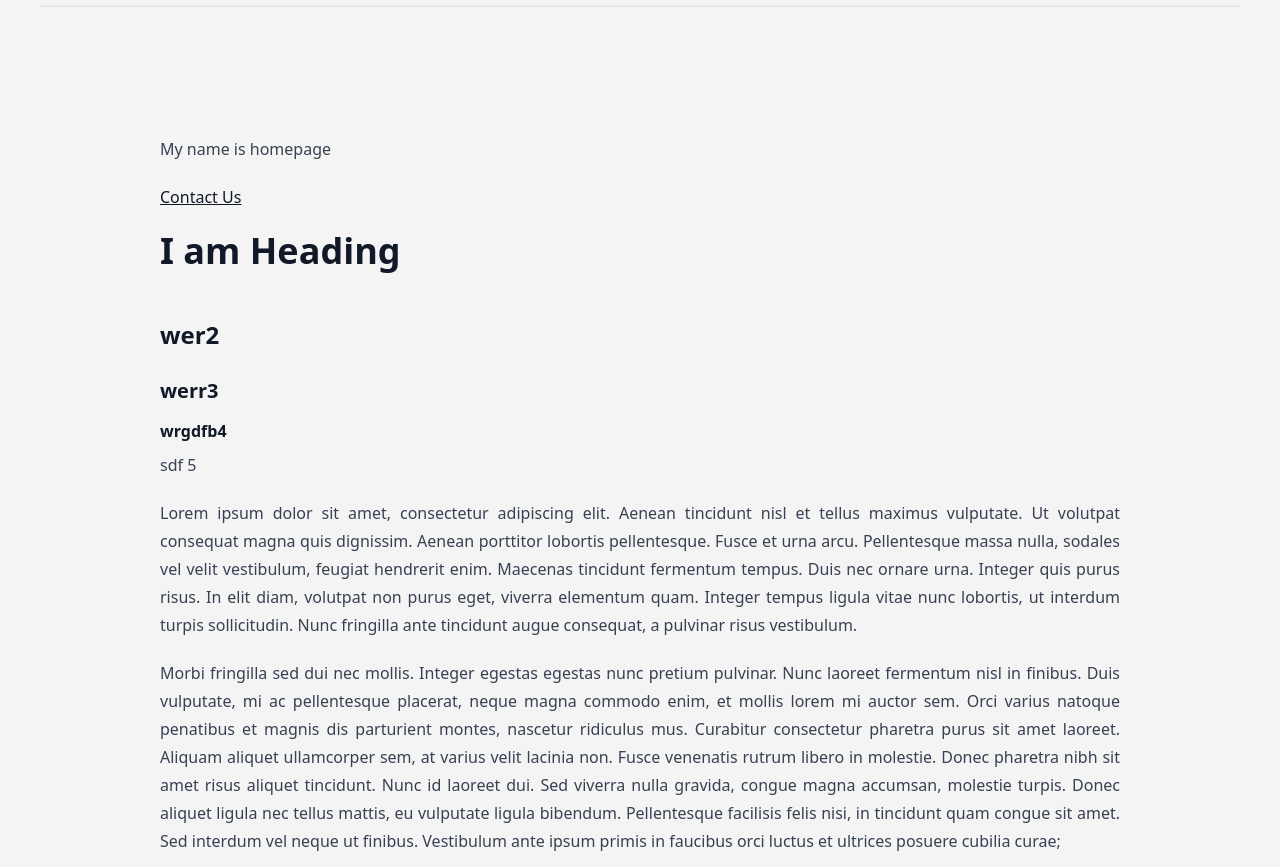
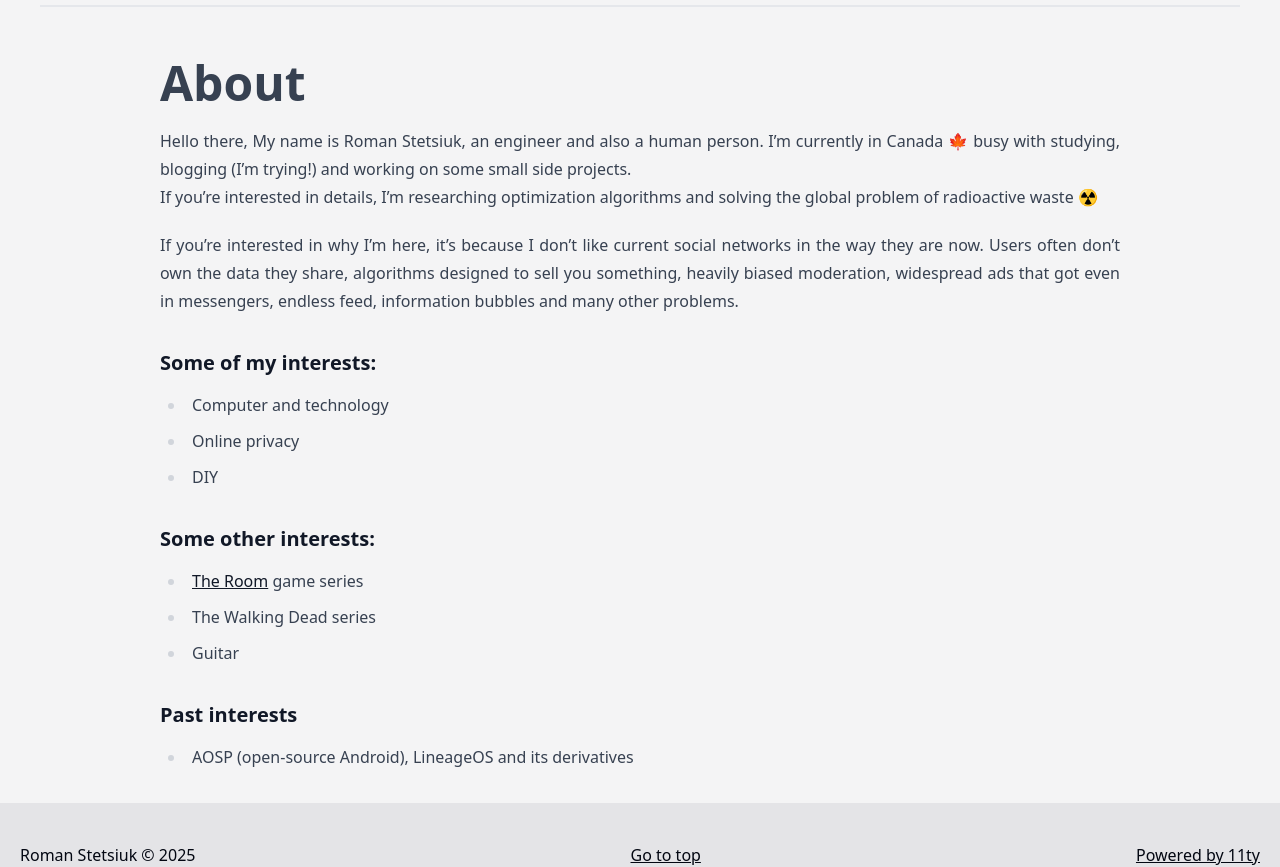
Before and after one commit to curious-grapes/my-website, an Eleventy site: page src/about.md in a window 1280 px wide. Shown: the part 90-957 px from the top of the page. Built offline with nearby package versions, Linux system fonts and the light colour scheme; Eleventy itself is replaced by a stand-in of ours; files that its build step writes are made by us from their sources.

Commit message:
Added About page; Added title in page; Added meta description; Footer is 1 grade darker; Fixed bug with 2 non working theme button;

```diff
--- a/src/_includes/layouts/base.html
+++ b/src/_includes/layouts/base.html
@@ -7,7 +7,14 @@
 
     {% include "parts/nav.html" %}
 
+
+
     <div class=" prose dark:prose-invert mx-4 sm:mx-8 md:mx-16 lg:mx-40 max-w-none text-justify flex-grow dark:text-gray-100">
+        {% if page.url != "/" %}
+            <div class="text-5xl font-bold">{{title}}</div>
+            <!-- <div class="text-5xl md:text-6xl font-black pt-10 md:pt-20 leading-tight">{{title}}</div> -->
+
+        {% endif %}
         {{content | safe}}
     </div>
 
@@ -15,10 +22,6 @@
     <!-- anything that is content for whatever that is using
     this page it is safe to pass in this body-->
     {% include "parts/footer.html" %}
-
-
-
-
 <script>
     // Function to check if dark mode is enabled
     function isDarkMode() {
@@ -41,7 +44,6 @@
             document.documentElement.classList.remove('dark');
             localStorage.theme = 'light';  // Store theme preference
         }
-
     }
 
     // Apply theme based on saved preference (no transition on load)
@@ -50,8 +52,9 @@
         applyTheme(currentTheme, false);  // Apply theme on page load
     });
 
-        // Event listener for dark mode toggle
-        document.getElementById("toggleDarkMode").addEventListener("click", function() {
+    // Event listener for both dark mode toggle buttons using the shared class
+    document.querySelectorAll(".toggleDarkMode").forEach(function(button) {
+        button.addEventListener("click", function() {
             const darkModeEnabled = !isDarkMode();  // Toggle between dark and light
             applyTheme(darkModeEnabled, true);  // Apply theme with animation
 
@@ -66,11 +69,8 @@
                 }, 500);  // Animation duration
             }, 250);  // Short delay before changing the icon
         });
+    });
 </script>
-
-
-
-
 </body>
 </html>
 <!-- Hello there! -->
--- a/src/_includes/parts/basehead.html
+++ b/src/_includes/parts/basehead.html
@@ -1,7 +1,8 @@
 <meta charset="UTF-8">
+<title>{{title}}</title>
+<meta name="description" content="{{description}}">
 <meta name="viewport" content="width=device-width, initial-scale=1.0">
 <meta name="robots" content="index, follow, max-image-preview:large, max-snippet:-1, max-video-preview:-1">
-<title>{{title}}</title>
 <link rel="stylesheet" href="{{ '/assets/css/tailwind.css' | url }}">
 <link rel="stylesheet" href="{{ '/assets/css/style.css' | url }}">
 <link rel="icon" type="image/x-icon" href="/assets/img/123.ico">
--- a/src/_includes/parts/footer.html
+++ b/src/_includes/parts/footer.html
@@ -1,5 +1,5 @@
 
-<div class="py-10 bg-zinc-100 dark:bg-zinc-800 text-gray-900 dark:text-gray-100">
+<div class="py-10 bg-zinc-200 dark:bg-zinc-900 text-gray-950 dark:text-gray-200">
     <footer class="container mx-auto">
         <div class="flex flex-col md:flex-row justify-between items-center mx-5 ">
             <div class="mb-4 md:mb-0">Roman Stetsiuk &copy; 2025</div>
--- a/src/_includes/parts/nav.html
+++ b/src/_includes/parts/nav.html
@@ -9,7 +9,7 @@
         <li class="mr-6 text-xl"><a class="nav-link" href="{{ navlinks.about }}">About</a></li>
         <li class="mr-6 text-xl"><a class="nav-link" href="{{ navlinks.contacts }}">Contacts</a></li>
         <li class="mr-6 text-xl"><a class="nav-link" href="{{ navlinks.ua }}">UA</a></li>
-        <li class="mr-6"><span class="material-symbols-outlined cursor-pointer my-2" id="toggleDarkMode">dark_mode</span></li>
+        <li class="mr-6"><span class="material-symbols-outlined cursor-pointer my-2 toggleDarkMode" id="toggleDarkMode">dark_mode</span></li>
       </ul>
       <ul class="md:hidden flex items-center">
         <li><button id="menuButton" class="text-xl focus:outline-none"><span class="material-symbols-outlined" id="menuIcon">menu</span></button></li>
@@ -23,7 +23,7 @@
       <li class="mr-6 text-xl"><a class="nav-link" href="{{ navlinks.about }}">About</a></li>
       <li class="mr-6 text-xl"><a class="nav-link" href="{{ navlinks.contacts }}">Contacts</a></li>
       <li class="flex-grow"></li>
-      <li class="mr-6"><span class="material-symbols-outlined cursor-pointer " id="toggleDarkMode">dark_mode</span>
+      <li class="mr-6"><span class="material-symbols-outlined cursor-pointer toggleDarkMode" id="toggleDarkMode">dark_mode</span>
       <a class="nav-link" href="{{ navlinks.ua }}"><img src="https://upload.wikimedia.org/wikipedia/commons/4/49/Flag_of_Ukraine.svg" alt="Ukraine Flag" style="width: 24px; height: 16px;"></a></li>
     </ul>
   </div>
--- a/src/about.md
+++ b/src/about.md
@@ -1,25 +1,31 @@
 ---
 layout: layouts/base.html
-title: "homepage"
+title: "About"
+description: "Hi, my name is Roman Stetsiuk and this is my site. You can find here my mini-blog and much more."
 ---
 
-<br><br>
 
-My name is {{title}}
 
-[Contact Us](/contact)
-# I am Heading
-## wer2
-### werr3
-#### wrgdfb4
-##### sdf 5
 
-Lorem ipsum dolor sit amet, consectetur adipiscing elit. Aenean tincidunt nisl et tellus maximus vulputate. Ut volutpat consequat magna quis dignissim. Aenean porttitor lobortis pellentesque. Fusce et urna arcu. Pellentesque massa nulla, sodales vel velit vestibulum, feugiat hendrerit enim. Maecenas tincidunt fermentum tempus. Duis nec ornare urna. Integer quis purus risus. In elit diam, volutpat non purus eget, viverra elementum quam. Integer tempus ligula vitae nunc lobortis, ut interdum turpis sollicitudin. Nunc fringilla ante tincidunt augue consequat, a pulvinar risus vestibulum.
 
-Morbi fringilla sed dui nec mollis. Integer egestas egestas nunc pretium pulvinar. Nunc laoreet fermentum nisl in finibus. Duis vulputate, mi ac pellentesque placerat, neque magna commodo enim, et mollis lorem mi auctor sem. Orci varius natoque penatibus et magnis dis parturient montes, nascetur ridiculus mus. Curabitur consectetur pharetra purus sit amet laoreet. Aliquam aliquet ullamcorper sem, at varius velit lacinia non. Fusce venenatis rutrum libero in molestie. Donec pharetra nibh sit amet risus aliquet tincidunt. Nunc id laoreet dui. Sed viverra nulla gravida, congue magna accumsan, molestie turpis. Donec aliquet ligula nec tellus mattis, eu vulputate ligula bibendum. Pellentesque facilisis felis nisi, in tincidunt quam congue sit amet. Sed interdum vel neque ut finibus. Vestibulum ante ipsum primis in faucibus orci luctus et ultrices posuere cubilia curae;
+Hello there,
+My name is Roman Stetsiuk, an engineer and also a human person. I’m currently in Canada 🍁 busy with studying, blogging (I’m trying!) and working on some small side projects.
+If you’re interested in details, I’m researching optimization algorithms and solving the global problem of radioactive waste ☢
 
-Aliquam placerat pretium tellus. Proin vitae malesuada lorem. Aenean convallis erat urna, ut pharetra est tempor at. Phasellus eget condimentum enim. Etiam erat sapien, posuere vitae leo sit amet, vestibulum auctor est. Nullam efficitur eu enim cursus condimentum. Ut tellus purus, viverra sed aliquet eu, mollis in elit. Fusce nunc ante, vehicula sed lectus vitae, congue sollicitudin libero. Quisque pulvinar accumsan rutrum. In posuere leo quis tellus facilisis, ut aliquet arcu sollicitudin.
+If you’re interested in why I’m here, it’s because I don’t like current social networks in the way they are now. Users often don’t own the data they share, algorithms designed to sell you something, heavily biased moderation, widespread ads that got even in messengers, endless feed, information bubbles and many other problems.
 
-Etiam auctor felis eros, a posuere odio tempor quis. Integer varius nunc nec dictum mattis. Sed pellentesque neque a vestibulum consectetur. Curabitur hendrerit id metus eget convallis. Etiam sed diam iaculis, tristique purus eget, semper diam. Donec aliquam nunc eget diam consequat condimentum. Phasellus ac tempus turpis, eu malesuada erat.
+### Some of my interests:
 
-Suspendisse iaculis vel nulla et volutpat. Integer ullamcorper feugiat vehicula. Quisque ut augue rhoncus, aliquam libero vel, hendrerit tellus. Donec ut tempus massa, a lobortis quam. Quisque neque quam, facilisis quis varius vel, maximus in neque. Donec sit amet magna eu mauris tempor maximus vel ut magna. Morbi at tristique tortor, sit amet tincidunt quam. Fusce ullamcorper massa sapien, dignissim imperdiet augue sodales nec. Vestibulum et convallis nisi, sit amet porttitor nulla. Aliquam purus libero, dignissim posuere ipsum ut, dignissim fringilla sem. Pellentesque vitae turpis dolor. Aliquam erat volutpat. Sed varius urna vitae velit cursus, a pellentesque elit cursus. Aliquam sed ligula urna. Nullam eu quam ante. Nunc dictum orci eget arcu tristique elementum.
+- Computer and technology
+- Online privacy
+- DIY
+
+### Some other interests:
+
+- [The Room](https://www.fireproofgames.com/games/the-room) game series
+- The Walking Dead series
+- Guitar
+
+### Past interests
+
+- AOSP (open-source Android), LineageOS and its derivatives
```
Also changed, not shown: src/assets/css/tailwind.css. Lines whose indentation alone changed are shown as unchanged.
